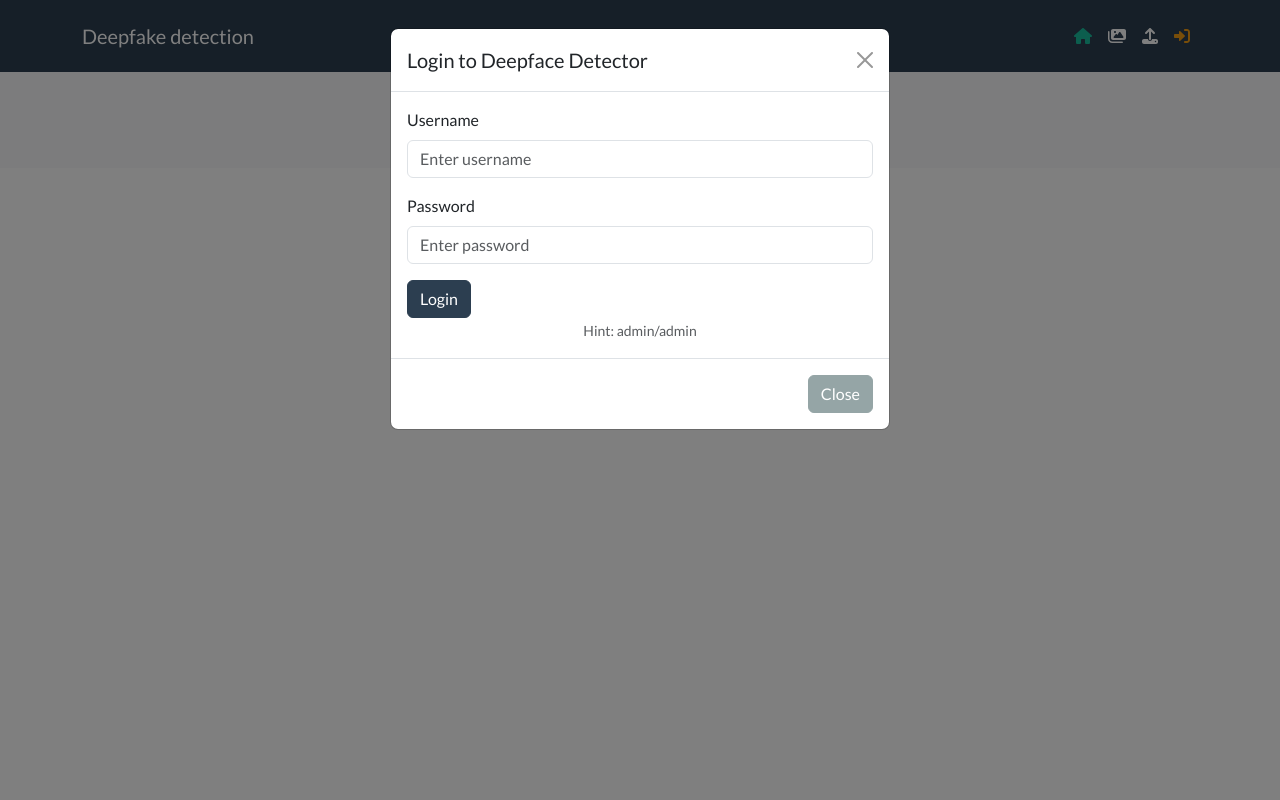
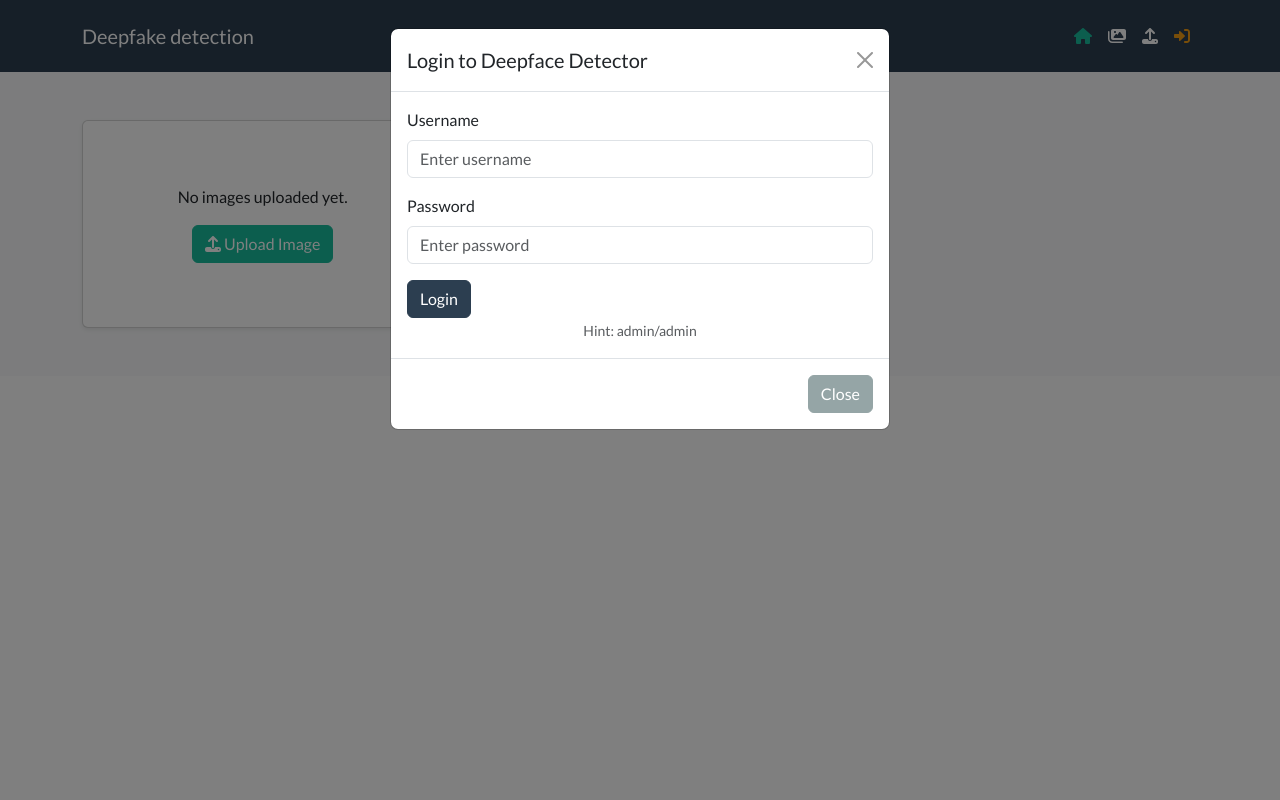
Before and after one commit to zaid-kamil/dfds, a Flask app: template templates/view.html in a window 1280 px wide. Run offline with Flask 3, Linux system fonts and the light colour scheme; the template is opened without the code that fills it, so the values that code supplies are empty; some libraries are stand-ins or nearby versions.

Commit message:
view page

```diff
--- a/app.py
+++ b/app.py
@@ -77,6 +77,31 @@ def view():
     uploads = get_db().query(Upload).all()
     return render_template('view.html', collections=uploads)
 
+@app.route('/predict/<int:id>', methods=['GET', 'POST'])
+def predict(id):
+    upload = get_by_id(Upload, id)
+    result = query(upload.image)
+    result = Result(
+        image = upload.image,
+        result = result,
+        upload = id
+    )
+    save_to_db(result)
+    return redirect('/view')
+
+@app.route('/delete/<int:id>', methods=['GET', 'POST'])
+def delete(id):
+    db = get_db()
+    upload = db.query(Upload).filter_by(id=id).first()
+    db.delete(upload)
+    db.commit()
+    if os.path.exists(upload.image):
+        os.remove(upload.image)
+    db.close()
+    return redirect('/view')
+
+
+
 @app.route('/report', methods=['GET', 'POST'])
 def report():
     return render_template('report.html')
--- a/templates/view.html
+++ b/templates/view.html
@@ -5,6 +5,8 @@
     <div class="container">
 
         <div class="row row-cols-1 row-cols-sm-2 row-cols-md-3 g-3">
+
+            {% if collections %}
             {% for item in collections %}
             <div class="col">
                 <div class="card shadow-sm">
@@ -13,10 +15,12 @@
                         <div class="d-flex justify-content-between align-items-center">
                             <div class="btn-group">
                                 <button type="button" class="btn btn-sm btn-outline-secondary">
-                                    <a class="text-decoration-none" href="/detect/{{item.id}}">View</a>
+                                    <a class="text-decoration-none" href="/predict/{{item.id}}">Detect Deepfake</a>
                                 </button>
                                 <button type="button" class="btn btn-sm btn-danger ">
-                                    <a class="text-decoration-none text-white" href="/delete/{{item.id}}">Delete</a>
+                                    <a class="text-decoration-none text-white" href="/delete/{{item.id}}">
+                                        <i class="fas fa-trash"></i>
+                                    </a>
                                 </button>
                             </div>
                             <small class="text-body-secondary">
@@ -27,6 +31,19 @@
                 </div>
             </div>
             {% endfor %}
+            {% else %}
+            <div class="col">
+                <div class="card shadow-sm p-5">
+                    <div class="card-body text-center">
+                        <p class="text-center">No images uploaded yet.</p>
+                        <a href="/upload" class="btn btn-success">
+                            <i class="fas fa-upload"></i> Upload Image
+                        </a>
+                    </div>
+                </div>
+            </div>
+            {% endif %}
+
 
         </div>
     </div>
```
Also changed, not shown: deepfake.db, static/uploads/e120ed75-e8f8-400e-aaa7-74053ed5f074.jpg (deleted).
